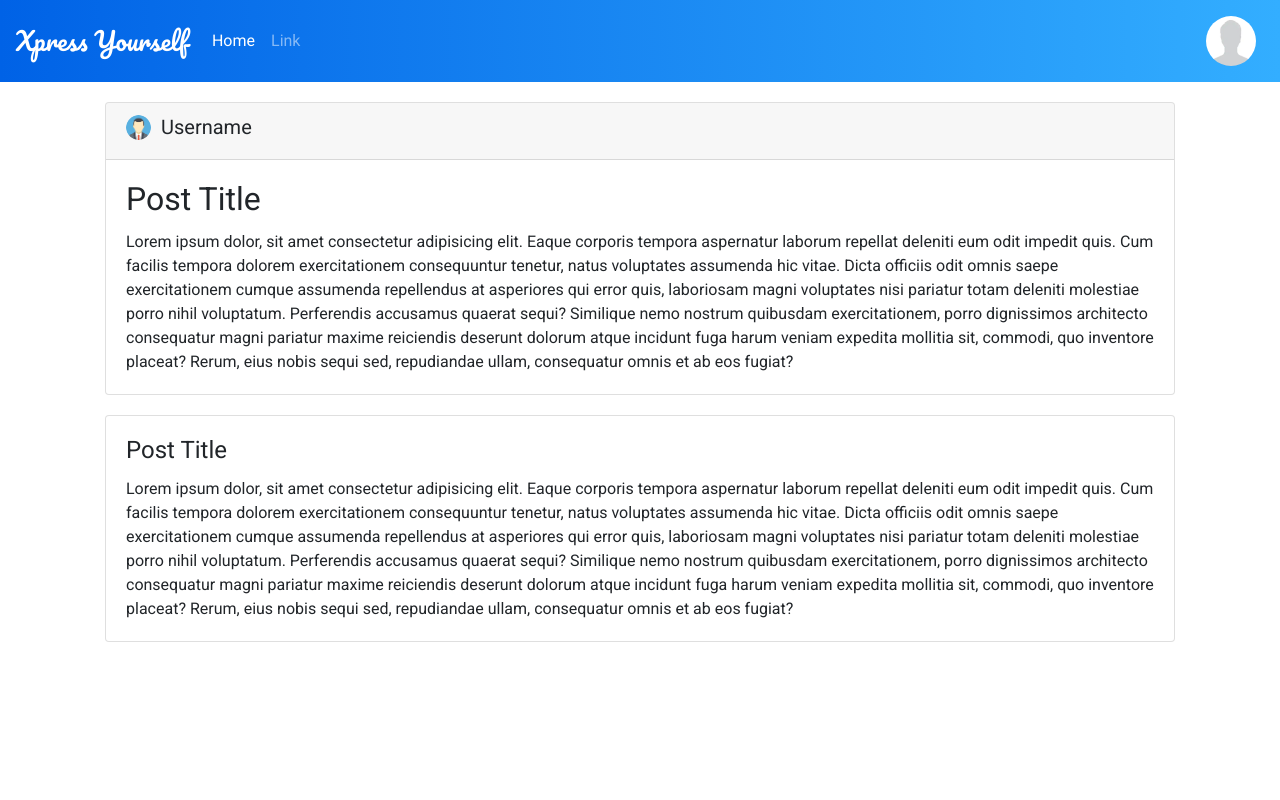
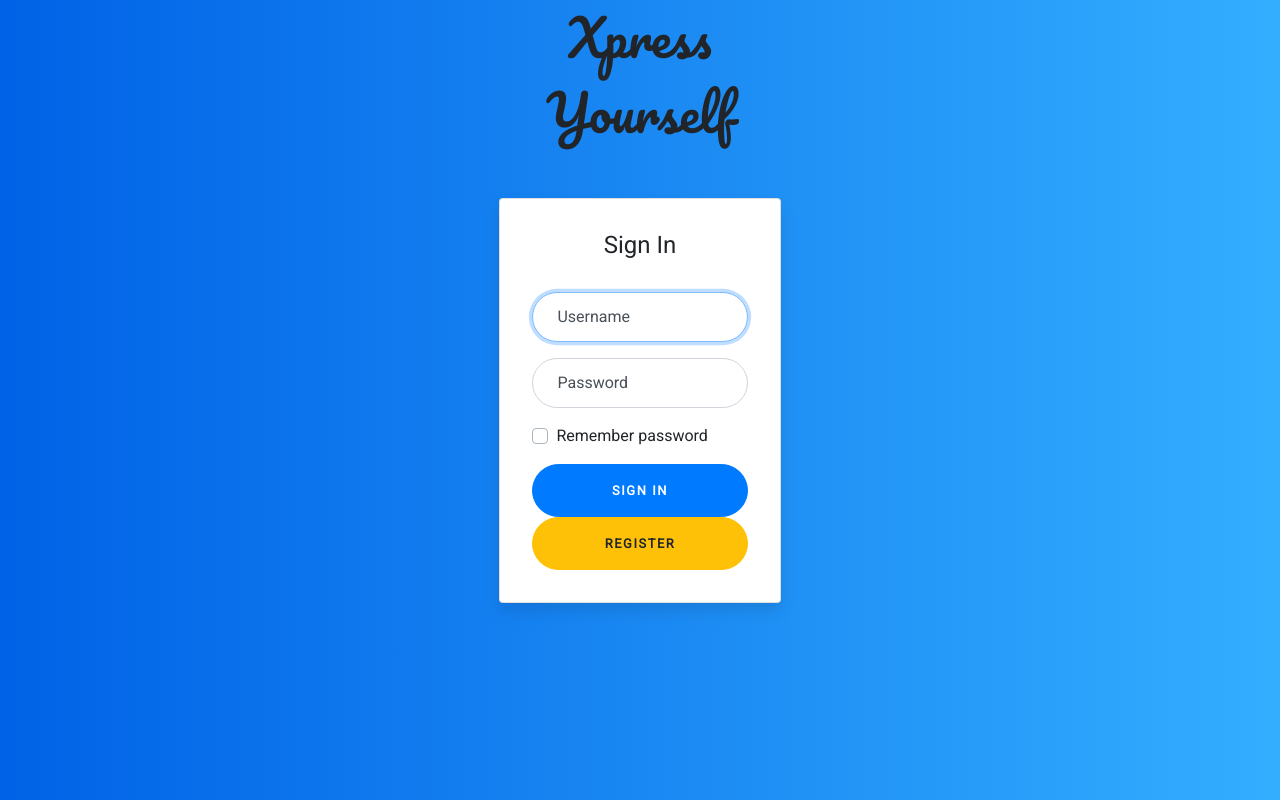
Before and after one commit to williamlim16/ProjectPemWeb, a PHP site: page / in a window 1280 px wide. Run offline with PHP 8.4, Linux system fonts and the light colour scheme; some libraries are stand-ins or nearby versions.

Commit message:
login fixed? + register placeholder

```diff
--- a/index.php
+++ b/index.php
@@ -1,9 +1,13 @@
 <?php
+include 'include/db_connect.php';
+include 'model/User.php';
+include 'model/LoginModel.php';
+
+if (isset($_POST['do'])) include 'control/' . $_POST['do'];
+
 if (isset($_POST['loc'])) $loc = $_POST['loc'];
-
-else $loc = 'home.php';
+else if (isset($_SESSION['user'])) $loc = 'home.php';
+else $loc = 'login.php';
 
 
-// include 'include/db_connect.php';
-// include 'model/User.php';
 include 'view/' . $loc;
--- a/model/login_model.php
+++ b/model/LoginModel.php
@@ -1,14 +1,14 @@
 <?php
-class loginCheck
+class LoginModel
 {
     var $username;
     var $password;
-    // comment
-    function __construct($susername, $spassword)
+
+    function __construct($username, $password)
     {
-        $this->username = $susername;
+        $this->username = $username;
 
-        $this->password = $spassword;
+        $this->password = $password;
     }
     public function getusername()
     {
@@ -20,7 +20,7 @@ class loginCheck
     }
     public function setusername($str)
     {
-        $this->username    = $str;
+        $this->username = $str;
     }
     public function setpassword($str)
     {
--- a/view/home.php
+++ b/view/home.php
@@ -9,17 +9,21 @@
     <meta name="viewport" content="width=device-width, initial-scale=1, shrink-to-fit=no">
 
     <link rel="stylesheet" href="css/home.css">
-    <link href="https://stackpath.bootstrapcdn.com/font-awesome/4.7.0/css/font-awesome.min.css" rel="stylesheet" integrity="sha384-wvfXpqpZZVQGK6TAh5PVlGOfQNHSoD2xbE+QkPxCAFlNEevoEH3Sl0sibVcOQVnN" crossorigin="anonymous">
+    <link href="https://stackpath.bootstrapcdn.com/font-awesome/4.7.0/css/font-awesome.min.css" rel="stylesheet"
+        integrity="sha384-wvfXpqpZZVQGK6TAh5PVlGOfQNHSoD2xbE+QkPxCAFlNEevoEH3Sl0sibVcOQVnN" crossorigin="anonymous">
     <link href="https://fonts.googleapis.com/css?family=Pacifico|Roboto&display=swap" rel="stylesheet">
 
     <!-- Bootstrap CSS -->
-    <link rel="stylesheet" href="https://stackpath.bootstrapcdn.com/bootstrap/4.3.1/css/bootstrap.min.css" integrity="sha384-ggOyR0iXCbMQv3Xipma34MD+dH/1fQ784/j6cY/iJTQUOhcWr7x9JvoRxT2MZw1T" crossorigin="anonymous">
+    <link rel="stylesheet" href="https://stackpath.bootstrapcdn.com/bootstrap/4.3.1/css/bootstrap.min.css"
+        integrity="sha384-ggOyR0iXCbMQv3Xipma34MD+dH/1fQ784/j6cY/iJTQUOhcWr7x9JvoRxT2MZw1T" crossorigin="anonymous">
 </head>
 
 <body>
-    <nav class="navbar navbar-expand-lg navbar-dark bg-dark" style="background: linear-gradient(to right, #0062E6, #33AEFF)">
+    <nav class="navbar navbar-expand-lg navbar-dark bg-dark"
+        style="background: linear-gradient(to right, #0062E6, #33AEFF)">
         <a class="navbar-brand" href="#" style="font-family: 'Pacifico', cursive; font-size:25px">Xpress Yourself</a>
-        <button class="navbar-toggler" type="button" data-toggle="collapse" data-target="#navbarTogglerDemo02" aria-controls="navbarTogglerDemo02" aria-expanded="false" aria-label="Toggle navigation">
+        <button class="navbar-toggler" type="button" data-toggle="collapse" data-target="#navbarTogglerDemo02"
+            aria-controls="navbarTogglerDemo02" aria-expanded="false" aria-label="Toggle navigation">
             <span class="navbar-toggler-icon"></span>
         </button>
 
@@ -42,11 +46,13 @@
                     <li class="nav-item dropdown">
 
                         <a href="#" class="nav-link" data-toggle="dropdown">
-                            <img src="defaultProfile.png" alt="Photo Avatar" id="profileavatar" class="avatar" style="width: 50px">
+                            <img src="resource/avatar.png" alt="Photo Avatar" id="profileavatar" class="avatar"
+                                style="width: 50px">
                         </a>
 
                         <div class="dropdown-menu dropdown-menu-right animate slideIn">
-                            <a href="profile.php" class="dropdown-item">Signed in as <br><strong>{{username}}</strong></a>
+                            <a href="profile.php" class="dropdown-item">Signed in as
+                                <br><strong>{{username}}</strong></a>
                             <div class="dropdown-divider"></div>
                             <a href="profile.php" class="dropdown-item">My Profile</a>
                             <div class="dropdown-divider"></div>
@@ -76,13 +82,29 @@
                         Post Title
                     </h2>
                 </div>
-                <p class="card-text">Lorem ipsum dolor, sit amet consectetur adipisicing elit. Eaque corporis tempora aspernatur laborum repellat deleniti eum odit impedit quis. Cum facilis tempora dolorem exercitationem consequuntur tenetur, natus voluptates assumenda hic vitae. Dicta officiis odit omnis saepe exercitationem cumque assumenda repellendus at asperiores qui error quis, laboriosam magni voluptates nisi pariatur totam deleniti molestiae porro nihil voluptatum. Perferendis accusamus quaerat sequi? Similique nemo nostrum quibusdam exercitationem, porro dignissimos architecto consequatur magni pariatur maxime reiciendis deserunt dolorum atque incidunt fuga harum veniam expedita mollitia sit, commodi, quo inventore placeat? Rerum, eius nobis sequi sed, repudiandae ullam, consequatur omnis et ab eos fugiat?</p>
+                <p class="card-text">Lorem ipsum dolor, sit amet consectetur adipisicing elit. Eaque corporis tempora
+                    aspernatur laborum repellat deleniti eum odit impedit quis. Cum facilis tempora dolorem
+                    exercitationem consequuntur tenetur, natus voluptates assumenda hic vitae. Dicta officiis odit omnis
+                    saepe exercitationem cumque assumenda repellendus at asperiores qui error quis, laboriosam magni
+                    voluptates nisi pariatur totam deleniti molestiae porro nihil voluptatum. Perferendis accusamus
+                    quaerat sequi? Similique nemo nostrum quibusdam exercitationem, porro dignissimos architecto
+                    consequatur magni pariatur maxime reiciendis deserunt dolorum atque incidunt fuga harum veniam
+                    expedita mollitia sit, commodi, quo inventore placeat? Rerum, eius nobis sequi sed, repudiandae
+                    ullam, consequatur omnis et ab eos fugiat?</p>
             </div>
         </div>
         <div class="card text-left" style="margin: 20px">
             <div class="card-body">
                 <h4 class="card-title">Post Title</h4>
-                <p class="card-text">Lorem ipsum dolor, sit amet consectetur adipisicing elit. Eaque corporis tempora aspernatur laborum repellat deleniti eum odit impedit quis. Cum facilis tempora dolorem exercitationem consequuntur tenetur, natus voluptates assumenda hic vitae. Dicta officiis odit omnis saepe exercitationem cumque assumenda repellendus at asperiores qui error quis, laboriosam magni voluptates nisi pariatur totam deleniti molestiae porro nihil voluptatum. Perferendis accusamus quaerat sequi? Similique nemo nostrum quibusdam exercitationem, porro dignissimos architecto consequatur magni pariatur maxime reiciendis deserunt dolorum atque incidunt fuga harum veniam expedita mollitia sit, commodi, quo inventore placeat? Rerum, eius nobis sequi sed, repudiandae ullam, consequatur omnis et ab eos fugiat?</p>
+                <p class="card-text">Lorem ipsum dolor, sit amet consectetur adipisicing elit. Eaque corporis tempora
+                    aspernatur laborum repellat deleniti eum odit impedit quis. Cum facilis tempora dolorem
+                    exercitationem consequuntur tenetur, natus voluptates assumenda hic vitae. Dicta officiis odit omnis
+                    saepe exercitationem cumque assumenda repellendus at asperiores qui error quis, laboriosam magni
+                    voluptates nisi pariatur totam deleniti molestiae porro nihil voluptatum. Perferendis accusamus
+                    quaerat sequi? Similique nemo nostrum quibusdam exercitationem, porro dignissimos architecto
+                    consequatur magni pariatur maxime reiciendis deserunt dolorum atque incidunt fuga harum veniam
+                    expedita mollitia sit, commodi, quo inventore placeat? Rerum, eius nobis sequi sed, repudiandae
+                    ullam, consequatur omnis et ab eos fugiat?</p>
 
             </div>
         </div>
@@ -96,10 +118,17 @@
     <!-- Optional JavaScript -->
     <!-- jQuery first, then Popper.js, then Bootstrap JS -->
 
-    <script src="https://cdnjs.cloudflare.com/ajax/libs/font-awesome/5.12.1/js/all.min.js" integrity="sha256-MAgcygDRahs+F/Nk5Vz387whB4kSK9NXlDN3w58LLq0=" crossorigin="anonymous"></script>
-    <script src="https://code.jquery.com/jquery-3.3.1.slim.min.js" integrity="sha384-q8i/X+965DzO0rT7abK41JStQIAqVgRVzpbzo5smXKp4YfRvH+8abtTE1Pi6jizo" crossorigin="anonymous"></script>
-    <script src="https://cdnjs.cloudflare.com/ajax/libs/popper.js/1.14.7/umd/popper.min.js" integrity="sha384-UO2eT0CpHqdSJQ6hJty5KVphtPhzWj9WO1clHTMGa3JDZwrnQq4sF86dIHNDz0W1" crossorigin="anonymous"></script>
-    <script src="https://stackpath.bootstrapcdn.com/bootstrap/4.3.1/js/bootstrap.min.js" integrity="sha384-JjSmVgyd0p3pXB1rRibZUAYoIIy6OrQ6VrjIEaFf/nJGzIxFDsf4x0xIM+B07jRM" crossorigin="anonymous"></script>
+    <script src="https://cdnjs.cloudflare.com/ajax/libs/font-awesome/5.12.1/js/all.min.js"
+        integrity="sha256-MAgcygDRahs+F/Nk5Vz387whB4kSK9NXlDN3w58LLq0=" crossorigin="anonymous"></script>
+    <script src="https://code.jquery.com/jquery-3.3.1.slim.min.js"
+        integrity="sha384-q8i/X+965DzO0rT7abK41JStQIAqVgRVzpbzo5smXKp4YfRvH+8abtTE1Pi6jizo" crossorigin="anonymous">
+    </script>
+    <script src="https://cdnjs.cloudflare.com/ajax/libs/popper.js/1.14.7/umd/popper.min.js"
+        integrity="sha384-UO2eT0CpHqdSJQ6hJty5KVphtPhzWj9WO1clHTMGa3JDZwrnQq4sF86dIHNDz0W1" crossorigin="anonymous">
+    </script>
+    <script src="https://stackpath.bootstrapcdn.com/bootstrap/4.3.1/js/bootstrap.min.js"
+        integrity="sha384-JjSmVgyd0p3pXB1rRibZUAYoIIy6OrQ6VrjIEaFf/nJGzIxFDsf4x0xIM+B07jRM" crossorigin="anonymous">
+    </script>
 </body>
 
 </html>
--- a/view/login.php
+++ b/view/login.php
@@ -1,5 +1,10 @@
 <!DOCTYPE html>
 <html lang="en">
+
+<?php
+// if (isset($_POST))
+//   var_dump($_POST);
+?>
 
 <head>
     <title>X-Self</title>
@@ -8,12 +13,14 @@
     <meta name="viewport" content="width=device-width, initial-scale=1, shrink-to-fit=no">
     <link rel="stylesheet" href="css/login.css">
 
-  <link href="https://stackpath.bootstrapcdn.com/font-awesome/4.7.0/css/font-awesome.min.css" rel="stylesheet" integrity="sha384-wvfXpqpZZVQGK6TAh5PVlGOfQNHSoD2xbE+QkPxCAFlNEevoEH3Sl0sibVcOQVnN" crossorigin="anonymous">
+    <link href="https://stackpath.bootstrapcdn.com/font-awesome/4.7.0/css/font-awesome.min.css" rel="stylesheet"
+        integrity="sha384-wvfXpqpZZVQGK6TAh5PVlGOfQNHSoD2xbE+QkPxCAFlNEevoEH3Sl0sibVcOQVnN" crossorigin="anonymous">
     <link href="https://fonts.googleapis.com/css?family=Pacifico|Roboto&display=swap" rel="stylesheet">
 
 
     <!-- Bootstrap CSS -->
-  <link rel="stylesheet" href="https://stackpath.bootstrapcdn.com/bootstrap/4.3.1/css/bootstrap.min.css" integrity="sha384-ggOyR0iXCbMQv3Xipma34MD+dH/1fQ784/j6cY/iJTQUOhcWr7x9JvoRxT2MZw1T" crossorigin="anonymous">
+    <link rel="stylesheet" href="https://stackpath.bootstrapcdn.com/bootstrap/4.3.1/css/bootstrap.min.css"
+        integrity="sha384-ggOyR0iXCbMQv3Xipma34MD+dH/1fQ784/j6cY/iJTQUOhcWr7x9JvoRxT2MZw1T" crossorigin="anonymous">
 </head>
 
 <body>
@@ -27,14 +34,16 @@
                 <div class="card card-signin my-5">
                     <div class="card-body">
                         <h5 class="card-title text-center">Sign In</h5>
-            <form class="form-signin" action="index.php">
+                        <form class="form-signin" method="POST" action="">
                             <div class="form-label-group">
-                <input type="email" id="inputEmail" class="form-control" placeholder="Email address" required autofocus name="email">
-                <label for="inputEmail">Email address</label>
+                                <input type="text" id="inputUsername" class="form-control" placeholder="Username"
+                                    required autofocus name="username">
+                                <label for="username">Username</label>
                             </div>
 
                             <div class="form-label-group">
-                <input type="password" id="inputPassword" class="form-control" placeholder="Password" required name="password">
+                                <input type="password" id="inputPassword" class="form-control" placeholder="Password"
+                                    required name="password">
                                 <label for="inputPassword">Password</label>
                             </div>
 
@@ -42,10 +51,16 @@
                                 <input type="checkbox" class="custom-control-input" id="customCheck1">
                                 <label class="custom-control-label" for="customCheck1">Remember password</label>
                             </div>
-              <button class="btn btn-lg btn-primary btn-block text-uppercase" type="submit">Sign in</button>
-              <hr class="my-4">
-              <button class="btn btn-lg btn-google btn-block text-uppercase" type="submit"><i class="fab fa-google mr-2"></i> Sign in with Google</button>
-              <button class="btn btn-lg btn-facebook btn-block text-uppercase" type="submit"><i class="fab fa-facebook-f mr-2"></i> Sign in with Facebook</button>
+                            <?php if (isset($invalid) && $invalid) { ?>
+                            <p class='text-danger'>Invalid credentials.</p>
+                            <?php } ?>
+                            <input type="hidden" name="do" value="login_check.php">
+                            <input class="btn btn-lg btn-primary btn-block text-uppercase" type="submit" name="submit"
+                                value="Sign In">
+                        </form>
+                        <form class="form-signin" method="POST">
+                            <button name='loc' value="register.php"
+                                class='btn btn-lg btn-block btn-warning text-uppercase'>Register</button>
                         </form>
                     </div>
                 </div>
@@ -56,10 +71,17 @@
     <!-- Optional JavaScript -->
     <!-- jQuery first, then Popper.js, then Bootstrap JS -->
 
-  <script src="https://cdnjs.cloudflare.com/ajax/libs/font-awesome/5.12.1/js/all.min.js" integrity="sha256-MAgcygDRahs+F/Nk5Vz387whB4kSK9NXlDN3w58LLq0=" crossorigin="anonymous"></script>
-  <script src="https://code.jquery.com/jquery-3.3.1.slim.min.js" integrity="sha384-q8i/X+965DzO0rT7abK41JStQIAqVgRVzpbzo5smXKp4YfRvH+8abtTE1Pi6jizo" crossorigin="anonymous"></script>
-  <script src="https://cdnjs.cloudflare.com/ajax/libs/popper.js/1.14.7/umd/popper.min.js" integrity="sha384-UO2eT0CpHqdSJQ6hJty5KVphtPhzWj9WO1clHTMGa3JDZwrnQq4sF86dIHNDz0W1" crossorigin="anonymous"></script>
-  <script src="https://stackpath.bootstrapcdn.com/bootstrap/4.3.1/js/bootstrap.min.js" integrity="sha384-JjSmVgyd0p3pXB1rRibZUAYoIIy6OrQ6VrjIEaFf/nJGzIxFDsf4x0xIM+B07jRM" crossorigin="anonymous"></script>
+    <script src="https://cdnjs.cloudflare.com/ajax/libs/font-awesome/5.12.1/js/all.min.js"
+        integrity="sha256-MAgcygDRahs+F/Nk5Vz387whB4kSK9NXlDN3w58LLq0=" crossorigin="anonymous"></script>
+    <script src="https://code.jquery.com/jquery-3.3.1.slim.min.js"
+        integrity="sha384-q8i/X+965DzO0rT7abK41JStQIAqVgRVzpbzo5smXKp4YfRvH+8abtTE1Pi6jizo" crossorigin="anonymous">
+    </script>
+    <script src="https://cdnjs.cloudflare.com/ajax/libs/popper.js/1.14.7/umd/popper.min.js"
+        integrity="sha384-UO2eT0CpHqdSJQ6hJty5KVphtPhzWj9WO1clHTMGa3JDZwrnQq4sF86dIHNDz0W1" crossorigin="anonymous">
+    </script>
+    <script src="https://stackpath.bootstrapcdn.com/bootstrap/4.3.1/js/bootstrap.min.js"
+        integrity="sha384-JjSmVgyd0p3pXB1rRibZUAYoIIy6OrQ6VrjIEaFf/nJGzIxFDsf4x0xIM+B07jRM" crossorigin="anonymous">
+    </script>
 </body>
 
 </html>
--- /dev/null
+++ b/view/register.php
@@ -0,0 +1,2 @@
+<?php
+echo "register here";
```
Also changed, not shown: control/login_check.php (+26 -13 lines), sosmed.sql (added, +48 -0 lines), include/db_connect.php (line endings or trailing spaces). Lines whose indentation alone changed are shown as unchanged.
